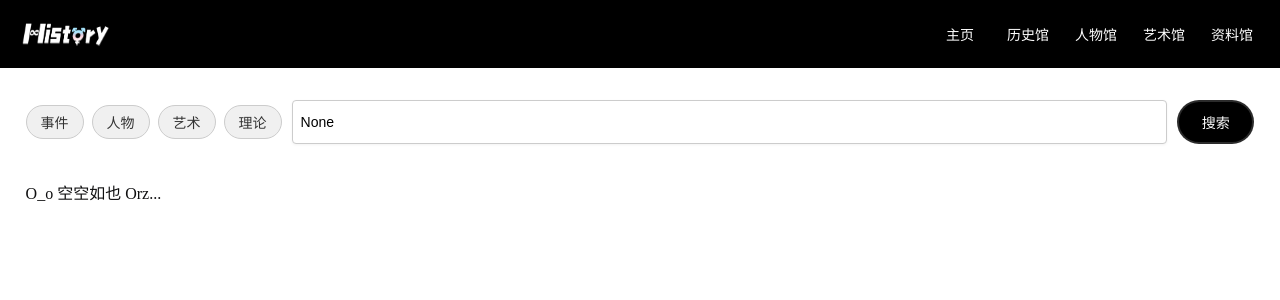
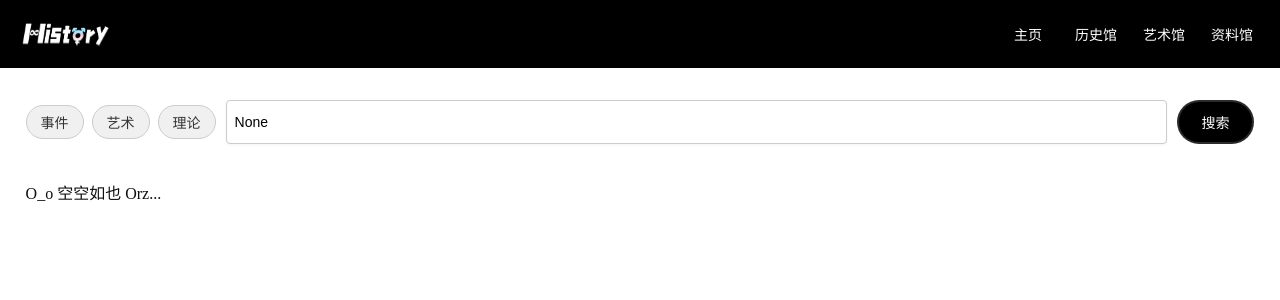
Before and after one commit to TransHistoria/TransHistoria, a Django app: page /archives/ in a window 1280 px wide. Shown: the top 300 px of the page. Run offline with Django 5.2, Linux system fonts and the light colour scheme; data that the repository does not hold is empty.

Commit message:
remove people tag temporaily

```diff
--- a/templates/archives.html
+++ b/templates/archives.html
@@ -17,10 +17,10 @@
         <input type="checkbox" value="事件" >
         <span>事件</span>
       </label>
-      <label class="tag-item">
+      <!-- <label class="tag-item">
         <input type="checkbox" value="人物" >
         <span>人物</span>
-      </label>
+      </label> -->
       <label class="tag-item">
         <input type="checkbox" value="艺术" >
         <span>艺术</span>
--- a/templates/base.html
+++ b/templates/base.html
@@ -21,7 +21,7 @@
             <div class="menu" aria-label="Primary">
                 <a href="/">主页</a>
                 <a href="/history">历史馆</a>
-                <a href="/people">人物馆</a>
+                <!-- <a href="/people">人物馆</a> -->
                 <a href="/gallery">艺术馆</a>
                 <a href="/theory">资料馆</a>
             </div>
--- a/templates/submit.html
+++ b/templates/submit.html
@@ -83,7 +83,7 @@
           <div class="inline" role="radiogroup" aria-label="分类标签">
             <label class="chip"><input type="radio" name="tag" value="事件" required
                 style="margin-right: 8px" />事件</label>
-            <label class="chip"><input type="radio" name="tag" value="人物" style="margin-right: 8px" />人物</label>
+            <!-- <label class="chip"><input type="radio" name="tag" value="人物" style="margin-right: 8px" />人物</label> -->
             <label class="chip"><input type="radio" name="tag" value="理论" style="margin-right: 8px" />理论</label>
             <label class="chip"><input type="radio" name="tag" value="作品" style="margin-right: 8px" />作品</label>
             <label class="chip"><input type="radio" name="tag" value="Devlog" style="margin-right: 8px" />Devlog</label>
```
